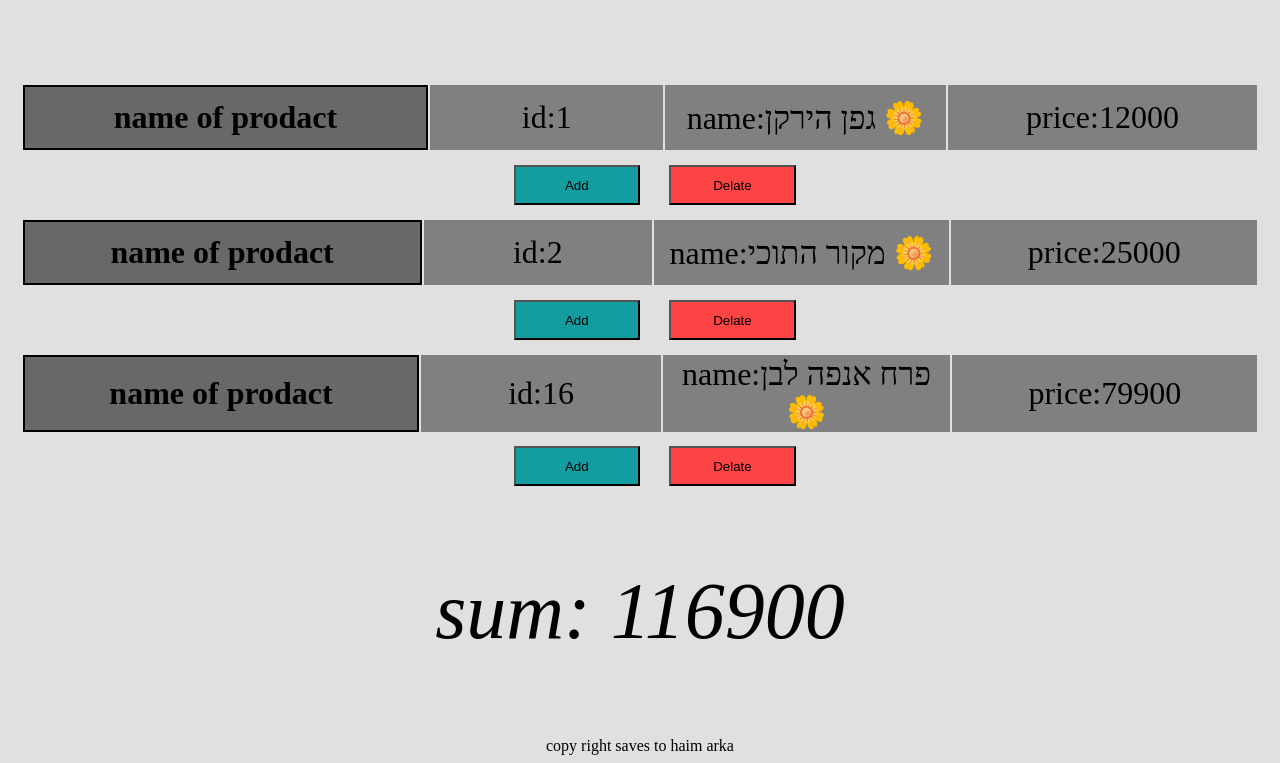
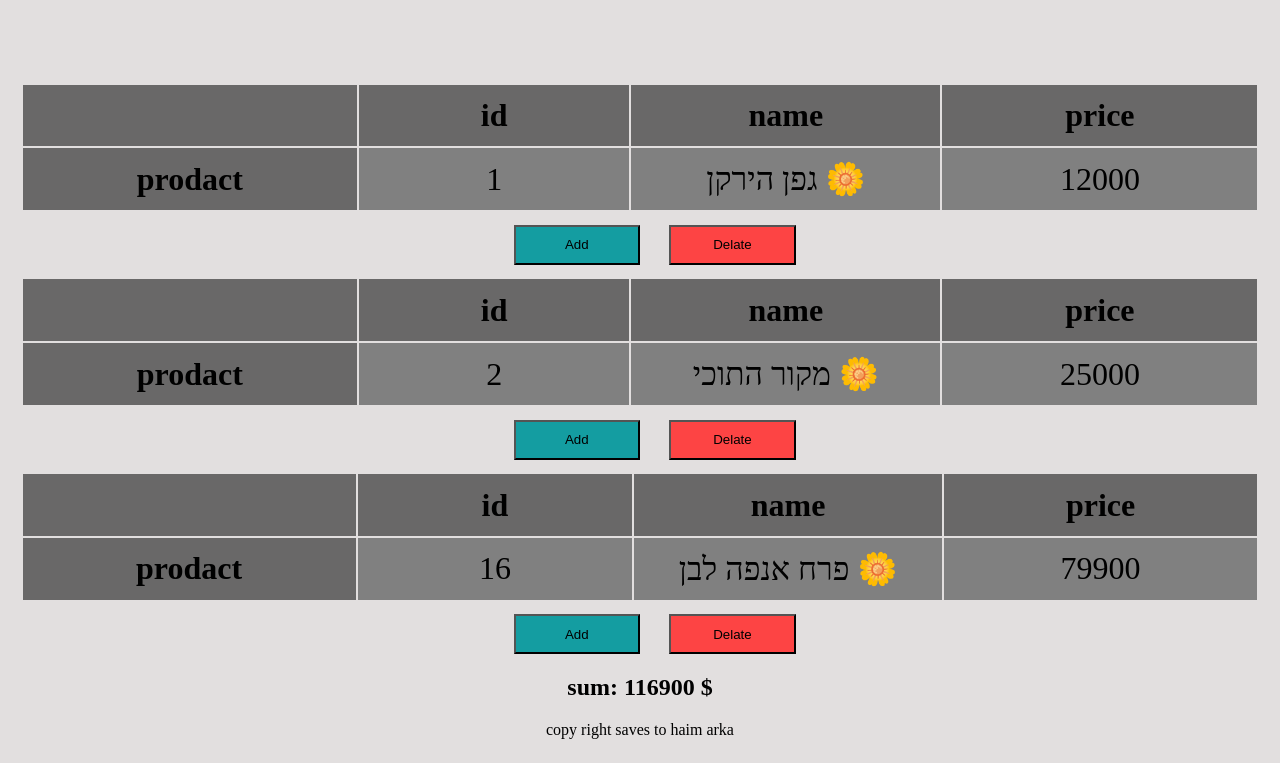
Before and after one commit to haimarka/Nature-Store-JS-Project-29.9, a plain HTML site: page html/cart.html in a window 1280 px wide. Shown: the part 284-1047 px from the top of the page. Drawn offline with Linux system fonts and the light colour scheme.

Commit message:
changing

```diff
--- a/CSS/cartStyle.css
+++ b/CSS/cartStyle.css
@@ -55,14 +55,13 @@ tr{
 
 th{
     background-color: rgb(105, 104, 104);
-    border: solid 2px black;
+    /* border: solid 2px black; */
     height: 100%;
     width: 100vw;
     padding: 1%;
+}
 
 
-
-}
 
 td{
     background-color: gray;
--- a/html/cart.html
+++ b/html/cart.html
@@ -27,7 +27,7 @@
             <h1>Cart detailes:</h1><br><br>
             <div id="diva1"></div>
             <div id="click"></div>
-            <p id="para"></p>
+            <h2 id="para"></h2>
         </main>
     <footer>
             copy right saves to haim arka
--- a/javascript/cart.js
+++ b/javascript/cart.js
@@ -15,7 +15,7 @@ var cartArray = [
         id: 2,
         name: "מקור התוכי  🌼",
         price: 25000,
-        Description: "ה אולם נכון ל- 2008, כולם כשלו",
+        Description: "אולם נכון ל- 2008, כולם כשלו",
         Categories: "flowers",
         imgArray: ["http://3.bp.blogspot.com/-nV_3milan_c/UVADxdrmODI/AAAAAAAABds/MRlnHIQohFI/s1600/81562090.jpg",
             "https://images.fineartamerica.com/images-medium-large-5/3-lotus-berthelotii-or-bicolored-golden-lotus-vine-j-mccombie.jpg"
@@ -25,7 +25,7 @@ var cartArray = [
         id: 16,
         name: "פרח אנפה לבן 🌼",
         price: 79900,
-        Description: "Pecteilis radiata (פרח האנפה הלבן) הביב.",
+        Description: "Pecteilis radiata (פרח האנפה הלבן) .",
         Categories: "flowers",
         imgArray: ["https://live.staticflickr.com/4085/4840851476_1c49c7d628_b.jpg",
             "https://theawesomedaily.com/wp-content/uploads/2018/05/incredible-flowers.jpg"
@@ -38,10 +38,15 @@ for (let i = 0; i < 3; i++) {
     <div class="trClass">
     <table>
         <tr>
-            <th>name of prodact</th>
-            <td>id:${cartArray[i].id}</td>
-            <td>name:${cartArray[i].name}</td>
-            <td>price:${cartArray[i].price}</td>
+            <th></th>
+            <th>id</th>
+            <th>name</th>
+            <th>price</th>
+            </tr>
+            <th>prodact</th>
+            <td>${cartArray[i].id}</td>
+            <td>${cartArray[i].name}</td>
+            <td>${cartArray[i].price}</td>
         </tr>
 </table>
 <button class="cartBtnAdd">Add</button>
@@ -54,7 +59,7 @@ let sum = 0;
 for (let i = 0; i < cartArray.length; i++) {
     sum += cartArray[i].price
 }
-para.innerHTML += `sum: ${sum}`;
+para.innerHTML += `sum: ${sum} $`;
 
 
 
```
